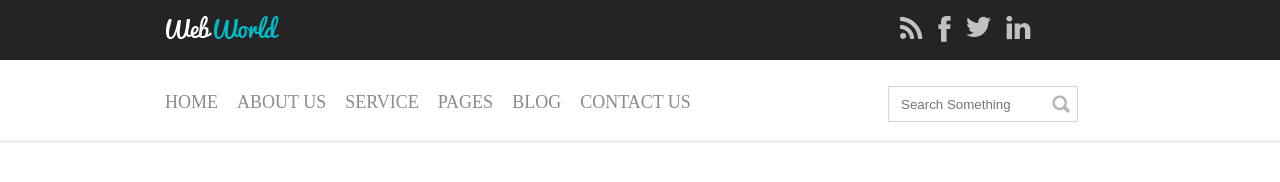
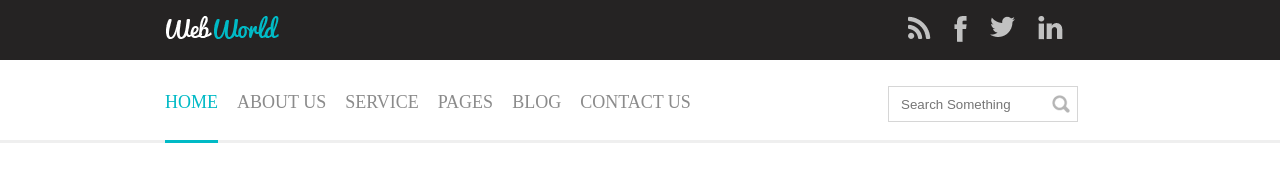
Before and after one commit to Everton-Santos/SiteTeste, a plain HTML site: page index.html in a window 1280 px wide. In both pictures the pointer is over the link "HOME". Drawn offline with Linux system fonts and the light colour scheme.

Commit message:
Menu estilizado

```diff
--- a/css/main.css
+++ b/css/main.css
@@ -27,7 +27,7 @@ main {
 }
 
 .redes-sociais ul li {
-    margin-left: 15px;
+    margin-left: 23px;
     display: inline-block;
     float: left;
     list-style: none;
@@ -54,6 +54,15 @@ main {
     display: inline-block;
     color: #8b8b8b;
     margin-left: 15px;
+    height: 48px;
+}
+
+.menu ul li a:hover {
+    color: #00bac6;
+}
+
+.menu ul li:hover {
+    border-bottom: 3px solid #00bac6;
 }
 
 .menu ul li a {
```
